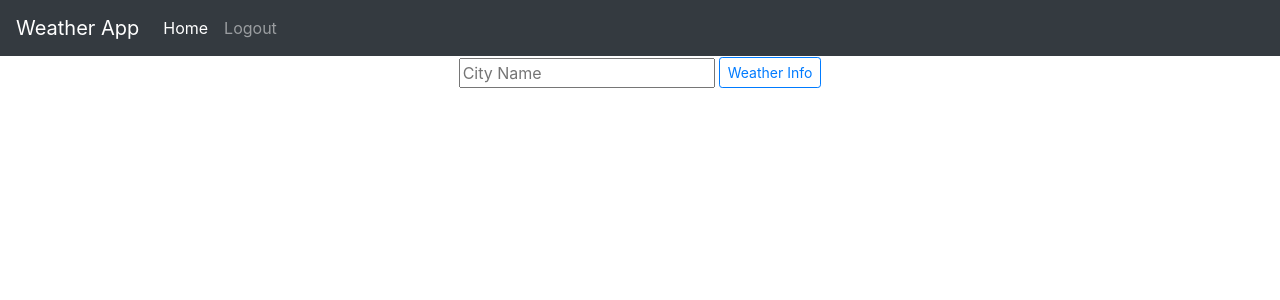
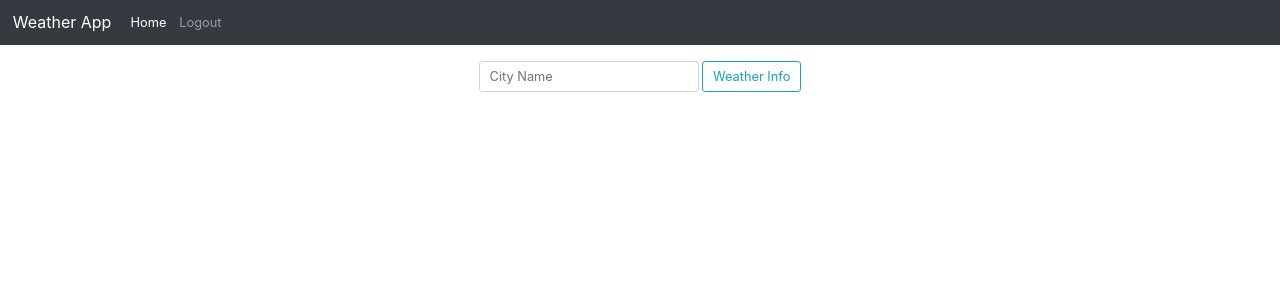
Before and after one commit to MShbana/city-weather, a Django app: page / in a window 1280 px wide. Shown: the top 300 px of the page. Run offline with Django 3.2, Linux system fonts and the light colour scheme; the visitor is signed in with stand-in values (Sample User, id 1); some libraries are stand-ins or nearby versions.

Commit message:
Fix forms style

```diff
--- a/accounts/templates/accounts/login.html
+++ b/accounts/templates/accounts/login.html
@@ -14,7 +14,7 @@
                 {{ form|crispy }}
             </fieldset>
             <div class="form-group pt-2">
-                <button class="btn btn-outline-primary btn-sm">Log In</button>
+                <button class="btn btn-outline-primary btn-block">Log In</button>
             </div>
         </form>
         <div class="text-right">
--- a/city_weather/settings.py
+++ b/city_weather/settings.py
@@ -125,6 +125,7 @@ USE_TZ = True
 # https://docs.djangoproject.com/en/2.2/howto/static-files/
 
 STATIC_URL = '/static/'
+CRISPY_TEMPLATE_PACK = 'bootstrap4'
 
 
 # JWT AUTHENTICATION
--- /dev/null
+++ b/weather/static/style.css
@@ -0,0 +1,5 @@
+html {
+    font-size: 80%;
+    padding-bottom: 40px;
+    padding-top: 60px;
+}
--- a/weather/templates/navbar.html
+++ b/weather/templates/navbar.html
@@ -1,4 +1,4 @@
-<nav class="navbar navbar-expand navbar-dark bg-dark">
+<nav class="navbar navbar-expand navbar-dark bg-dark fixed-top">
     <a class="navbar-brand" href="{% url 'weather:home' %}">Weather App</a>
     <button class="navbar-toggler" type="button" data-toggle="collapse" data-target="#navbarSupportedContent" aria-controls="navbarSupportedContent" aria-expanded="false" aria-label="Toggle navigation">
         <span class="navbar-toggler-icon"></span>
--- a/weather/templates/weather/home.html
+++ b/weather/templates/weather/home.html
@@ -8,7 +8,7 @@
         {% csrf_token %}
         {{ form|crispy }}
         <div class="form-group">
-            <button class="btn btn-outline-primary btn-sm ml-1" type="submit">
+            <button class="btn btn-outline-info ml-1" type="submit">
                 Weather Info
             </button>
         </div>
```
